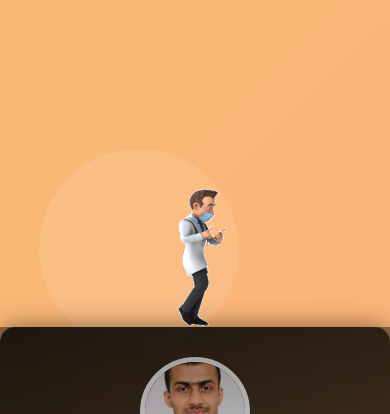
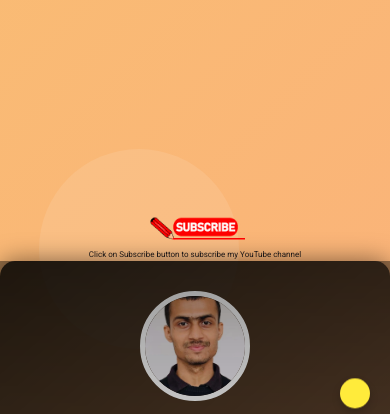
Before and after one commit to IshwarGautam/www, a plain HTML site: page index.html in a window 390 px wide. Shown: the top 414 px of the page. Drawn offline with Linux system fonts and the light colour scheme.

Commit message:
Version 3

```diff
--- a/index.html
+++ b/index.html
@@ -14,7 +14,15 @@
   <body>
     <div class="background-shape"></div>
     <div class="wrapper">
-      <img src="boy.gif" alt="Boy" class="boy-img" />
+      <span class="message"
+        >Click on Subscribe button to subscribe my YouTube channel</span
+      >
+      <a
+        href="https://www.youtube.com/channel/UC4Wf9XNPsbXwQqfKlUZfmtw?sub_confirmation=1"
+        target="_blank"
+      >
+        <img src="subscribe.gif" alt="sub-img" class="sub-img"
+      /></a>
       <div class="container">
         <img src="image.png" alt="Ishwar Gautam" class="profile-img" />
         <h1>Ishwar Gautam</h1>
--- a/styles.css
+++ b/styles.css
@@ -1,5 +1,5 @@
 :root {
-  --boy-top-offset: -60px; /* Default offset for the boy image */
+  --subscribe-top-offset: -95px; /* Default offset for the boy image */
 }
 
 body,
@@ -41,14 +41,21 @@ body {
   text-align: center;
 }
 
-.boy-img {
+.sub-img {
   position: absolute;
-  top: var(--boy-top-offset); /* Use the CSS variable for the top offset */
+  top: var(
+    --subscribe-top-offset
+  ); /* Use the CSS variable for the top offset */
   left: 50%;
   transform: translateX(-50%);
   width: 150px; /* Adjust size as needed */
   height: auto;
   z-index: 1; /* Ensure the image is above the container but below the text */
+}
+
+.message {
+  color: #211b1b;
+  font-size: 12px;
 }
 
 .container {
@@ -63,7 +70,6 @@ body {
   box-shadow: 0 0 25px rgba(0, 0, 0, 0.5);
   overflow: visible; /* Ensure children are visible */
   max-width: 100%;
-  margin-top: 150px; /* Add margin to push it down and leave space for the boy image */
 }
 
 .container::before {
@@ -238,11 +244,16 @@ p:hover {
     height: 40px;
   }
 
-  .boy-img {
+  .sub-img {
     width: 120px; /* Adjust size for smaller screens */
     top: calc(
-      var(--boy-top-offset) + 40px
+      var(--subscribe-top-offset) + 20px
     ); /* Adjust top offset for smaller screens */
+  }
+
+  .message {
+    color: #211b1b;
+    font-size: 10px;
   }
 }
 
@@ -271,11 +282,16 @@ p:hover {
     height: 30px;
   }
 
-  .boy-img {
+  .sub-img {
     width: 100px; /* Adjust size for smaller screens */
     top: calc(
-      var(--boy-top-offset) + 70px
+      var(--subscribe-top-offset) + 30px
     ); /* Adjust top offset for smaller screens */
+  }
+
+  .message {
+    color: #211b1b;
+    font-size: 8px;
   }
 }
 
```
Also changed, not shown: subscribe.gif (added).
